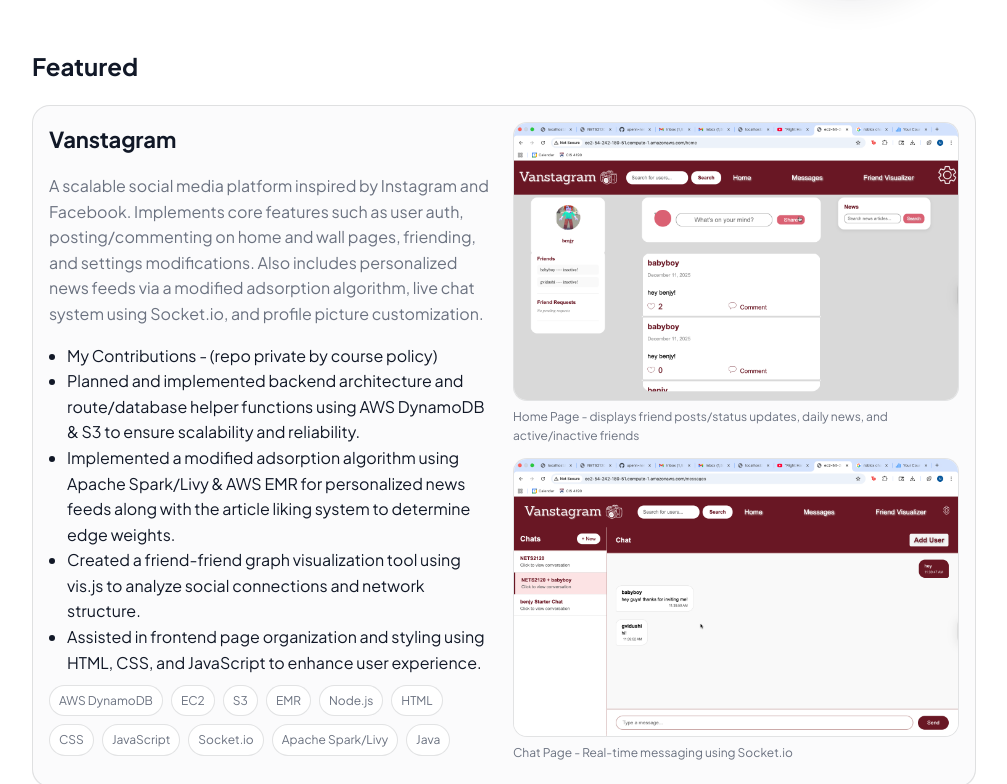
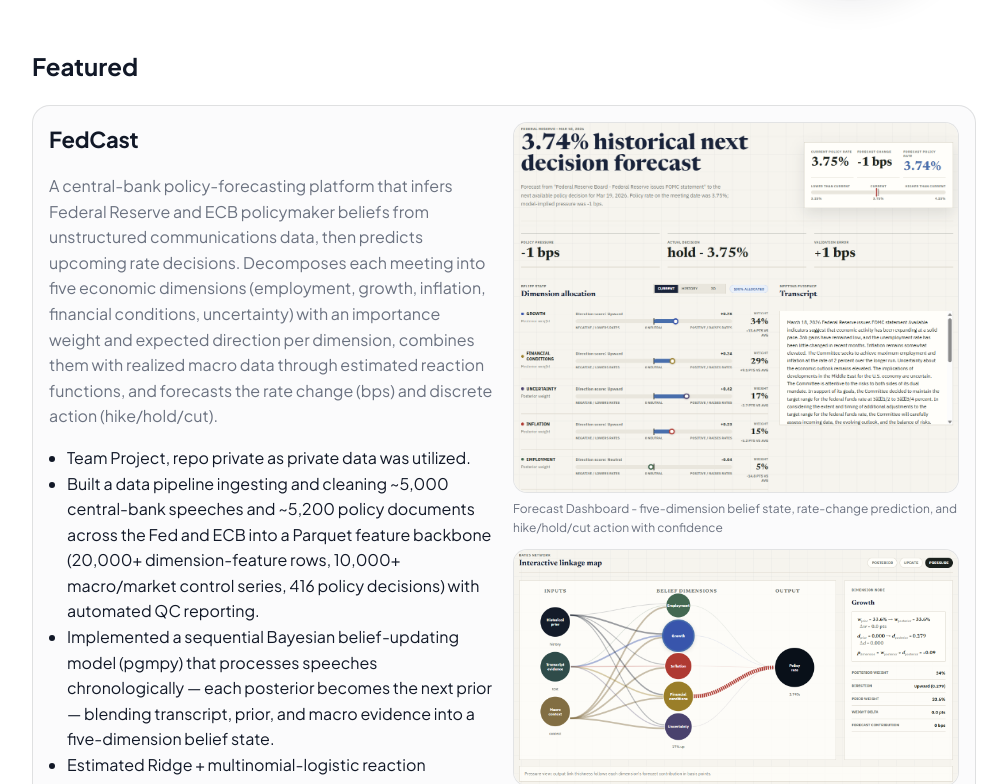
Before and after one commit to arjunsur12/personal-website, a Next.js app: page / in a window 1280 px wide. Shown: the part 376-1160 px from the top of the page, without its empty margins (136-1143 px from the left). Built offline with nearby package versions, Linux system fonts and the light colour scheme.

Commit message:
FedCast added

```diff
--- a/src/content/projects.ts
+++ b/src/content/projects.ts
@@ -20,6 +20,35 @@ export type Project = {
 };
 
 export const projects: Project[] = [
+  {
+    slug: "FedCast",
+    title: "FedCast",
+    description:
+      "A central-bank policy-forecasting platform that infers Federal Reserve and ECB policymaker beliefs from unstructured communications data, then predicts upcoming rate decisions. Decomposes each meeting into five economic dimensions (employment, growth, inflation, financial conditions, uncertainty) with an importance weight and expected direction per dimension, combines them with realized macro data through estimated reaction functions, and forecasts the rate change (bps) and discrete action (hike/hold/cut).",
+    highlights: [
+      "Team Project, repo private as private data was utilized.",
+      "Built a data pipeline ingesting and cleaning ~5,000 central-bank speeches and ~5,200 policy documents across the Fed and ECB into a Parquet feature backbone (20,000+ dimension-feature rows, 10,000+ macro/market control series, 416 policy decisions) with automated QC reporting.",
+      "Implemented a sequential Bayesian belief-updating model (pgmpy) that processes speeches chronologically — each posterior becomes the next prior — blending transcript, prior, and macro evidence into a five-dimension belief state.",
+      "Estimated Ridge + multinomial-logistic reaction functions per institution, benchmarking macro-only, belief-only, and combined feature sets to quantify the marginal signal of transcript-derived beliefs; backtested over 2012–2025 on ~2,300 monthly snapshots, reaching up to 95% hike/hold/cut classification accuracy and ~5–12 bps rate-change MAE in-sample.",
+      "Orchestrated multi-step reasoning with LangGraph/LangChain and live context retrieval via the Perplexity API, surfacing evidence traces, historical analogs, and skeptic flags for interpretability.",
+      "Shipped a Dockerized FastAPI service with synchronous and async job-based forecast endpoints, progress polling, and on-disk forecast caching, plus an interactive JS dashboard featuring belief-history timelines and a rotatable 3D policy-dimension view.",
+    ],
+    tags: ["Python", "pandas", "scikit-learn", "pgmpy", "LangChain/LangGraph", "Anthropic API", "Perplexity API", "FastAPI", "Docker", "PyArrow/Parquet", "JavaScript", "HTML", "CSS"],
+    images: [
+      {
+        src: "/projects/fedcast/fedcast_1.png",
+        alt: "FedCast Forecast Dashboard",
+        caption: "Forecast Dashboard - five-dimension belief state, rate-change prediction, and hike/hold/cut action with confidence",
+      },
+      {
+        src: "/projects/fedcast/fedcast_2.png",
+        alt: "FedCast Network Visualization",
+        caption: "Bayesian Network Visualization - 3D view of the five economic dimensions with importance weights and expected directions, plus evidence trace for interpretability",
+      },
+    ],
+    links: {
+    },
+  },
   {
     slug: "Vanstagram",
     title: "Vanstagram",
```
Also changed, not shown: public/projects/fedcast/fedcast_1.png (added), public/projects/fedcast/fedcast_2.png (added).
